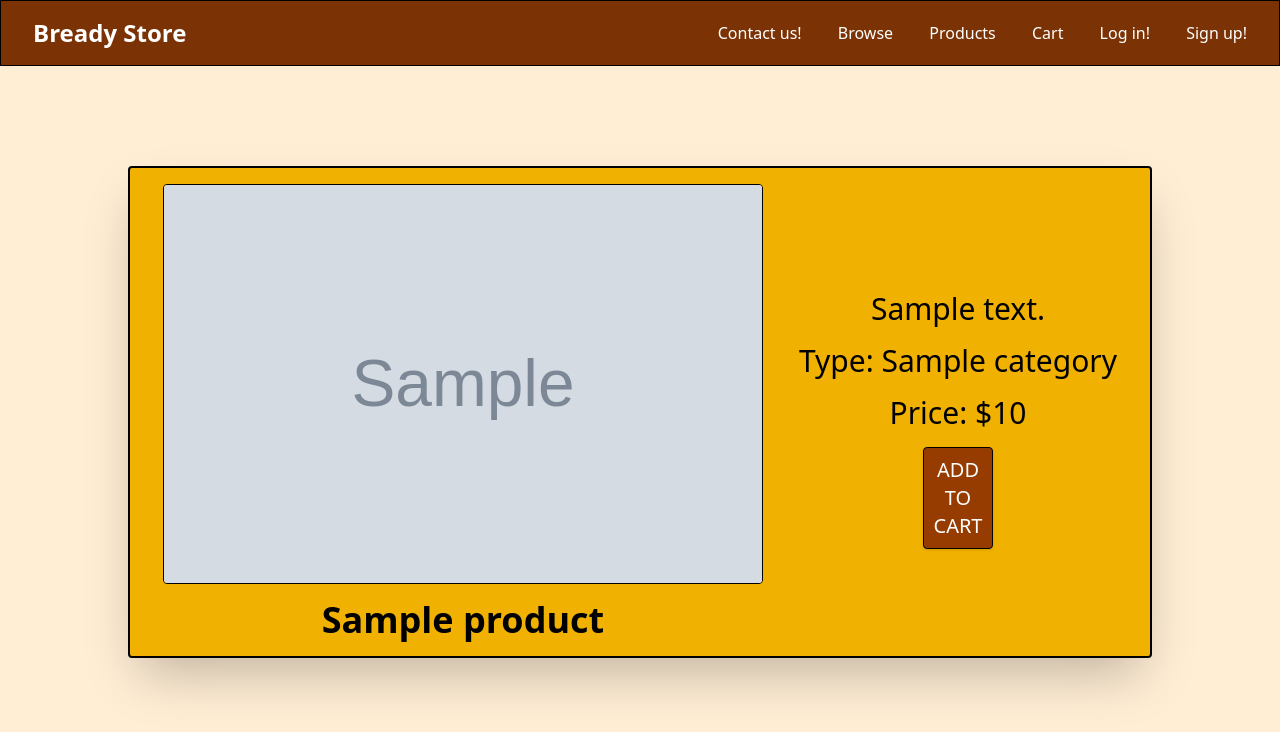
After one commit to ImNotKael/Bready, a Flask app: template templates/product.html.jinja in a window 1280 px wide. The commit adds this page. Shown: the top 732 px of the page. Run offline with Flask 3, Linux system fonts and the light colour scheme; the template is opened without the code that fills it: most values are stand-ins (such as "Sample title", 1, 10 or a date in 2020); grey boxes marked "Sample" are stand-in pictures.

Commit message:
productssomethingdone

```diff
--- a/main.py
+++ b/main.py
@@ -34,3 +34,12 @@ def browse():
     result = cursor.fetchall()
     connection.close()
     return render_template("browse.html.jinja", products = result)
+
+@app.route("/product/<product_id>")
+def product_page(product_id):
+    connection = connect_db()
+    cursor = connection.cursor()
+    cursor.execute("SELECT * FROM `Product` WHERE `ID` = %s", (product_id))
+    result = cursor.fetchone()
+    connection.close()
+    return render_template("product.html.jinja", product=result)
--- a/templates/browse.html.jinja
+++ b/templates/browse.html.jinja
@@ -13,13 +13,13 @@
 
   <main class="grid grid-cols-4 gap-3 max-w-4xl mx-auto p-6 mb-5 text-white rounded shadow-2xl text-center">
     {% for x in products %}
-      <div class="grid rounded shadow bg-orange-700 border-2 border-black">
+      <a href="/product/{{x['ID']}}" class="grid rounded shadow bg-orange-700 border-2 border-black">
       <img class="h-25 mx-auto mt-4 w-40 rounded border-1 border-black" src="{{ x['Image'] }}" width="300" height="300">
       <h1 class="font-bold">{{x["Name"]}}</h1> <br>
       <div class="text-right text-s pb-3 pr-3">
         ${{x["Price"]}} <br>
       </div>
-      </div>
+      </a>
     {% endfor %}
   </main>
   </body>
--- a/templates/components/navbar.html.jinja
+++ b/templates/components/navbar.html.jinja
@@ -1,10 +1,10 @@
-<nav class="bg-amber-900 p-4 flex items-center justify-between">
+<nav class="bg-amber-900 p-4 flex items-center justify-between border-1 border-black">
     <a class="text-2xl text-white font-bold ml-4" href="/">Bready Store</a>
     <div class="flex items-center text-white">
         <div>
             <a class="m-4" href="/contact">Contact us!</a>
             <a class="m-4" href="/browse">Browse</a>
-            <a class="m-4" href="/products">Products</a>
+            <a class="m-4" href="/product/1">Products</a>
             <a class="m-4" href="/cart">Cart</a>
             <a class="m-4" href="/login">Log in!</a>
             <a class="m-4" href="/signup">Sign up!</a>
--- /dev/null
+++ b/templates/product.html.jinja
@@ -0,0 +1,25 @@
+<!doctype html>
+<html>
+  <head>
+    <meta charset="UTF-8" />
+    <meta name="viewport" content="width=device-width, initial-scale=1.0" />
+    <script src="https://cdn.jsdelivr.net/npm/@tailwindcss/browser@4"></script>
+  </head>
+  <body class="bg-orange-100">
+    {% include "components/navbar.html.jinja" %}
+    <div class="flex justify-center items-center gap-5 border-2 border-black mx-auto max-w-80/100 text-center mt-25 rounded shadow-2xl bg-yellow-500">
+        <div class="ml-4 font-bold">
+            <img class="h-100 mx-auto mt-4 w-150 rounded border-1 border-black" src="{{ product['Image'] }}" width="300" height="300">
+            <h1 class="text-4xl m-4">{{ product['Name'] }}</h1>
+        </div>
+        <div>
+            <h1 class="text-3xl m-4"> {{ product['Description'] }} </h1>
+            <h1 class="text-3xl m-4">Type: {{ product['Category'] }} </h1>
+            <h1 class="text-3xl m-4">Price: ${{ product['Price'] }} </h1>
+            <div class="bg-amber-800 text-xl mx-auto max-w-20/100 rounded shadow p-2 border-1 border-black text-white">
+                <button>ADD TO CART</button>
+            </div>
+        </div>
+    </div>
+  </body>
+</html>
```
